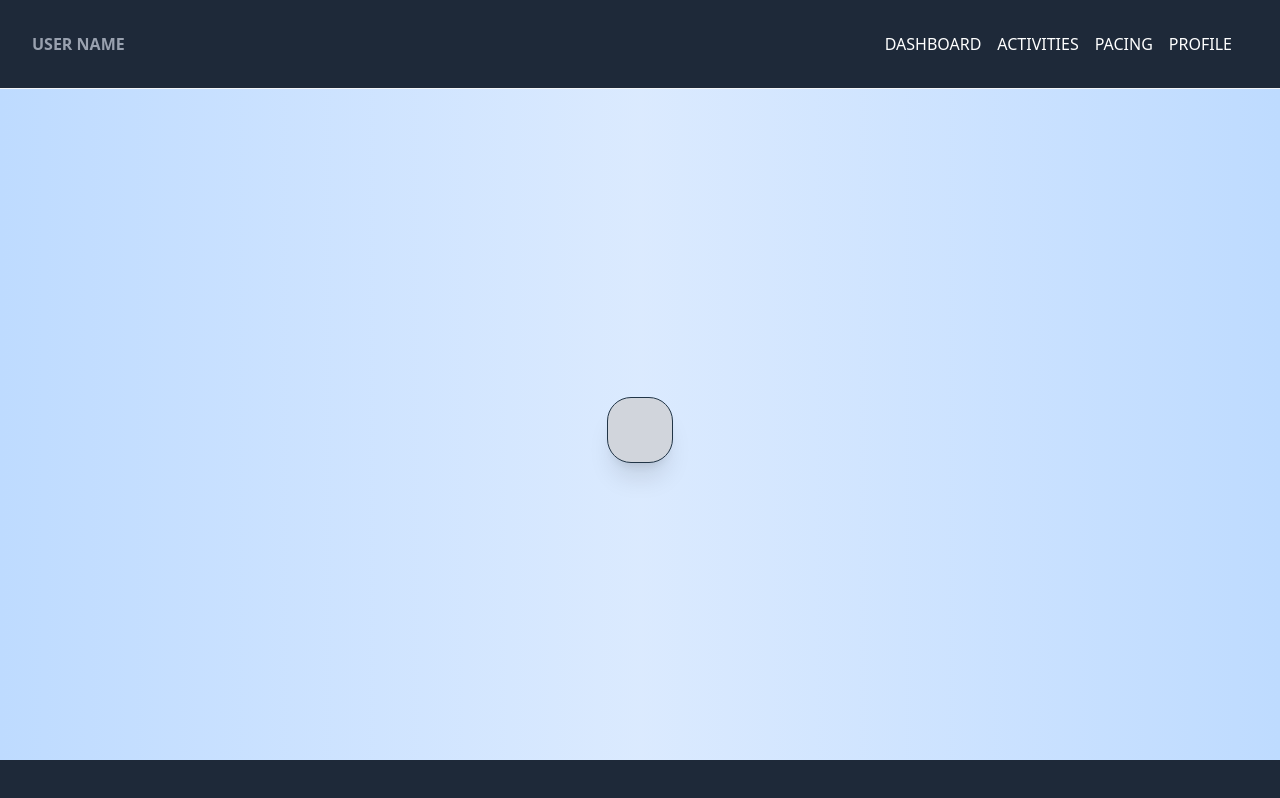
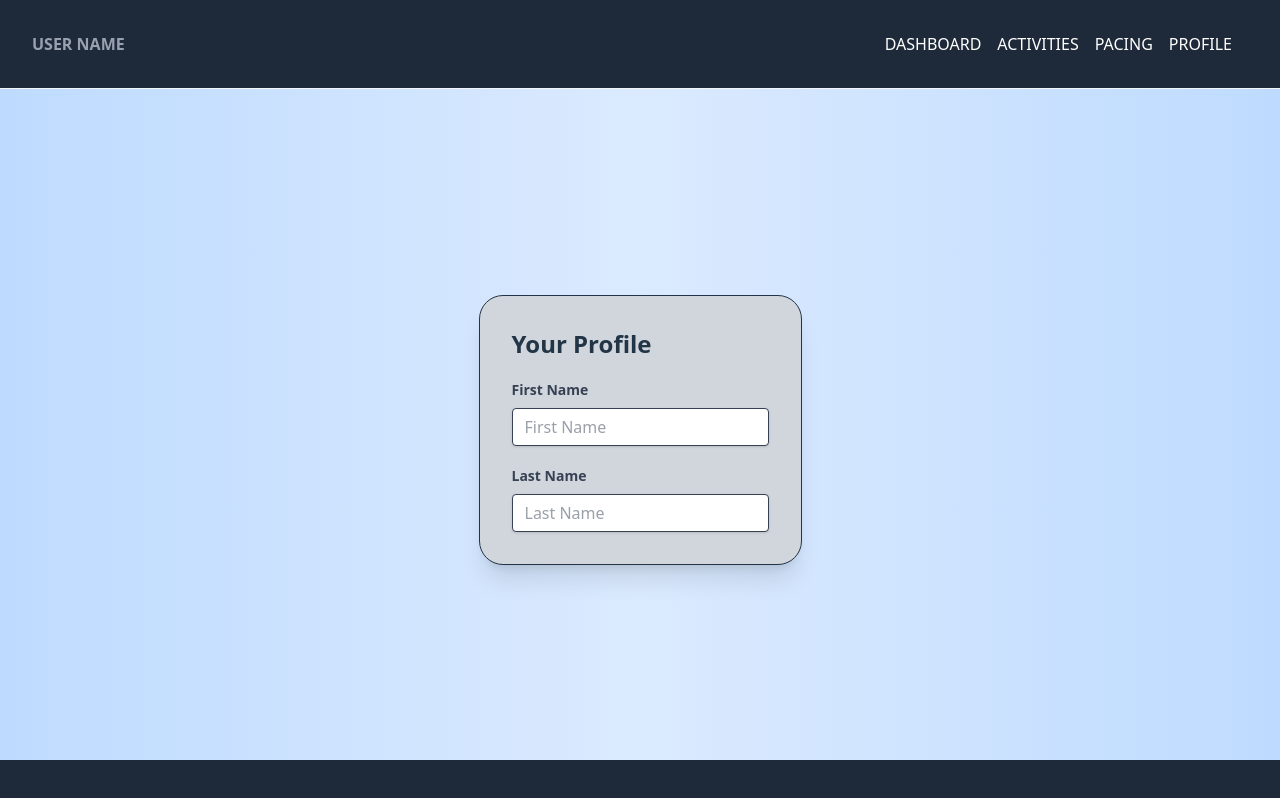
Before and after one commit to BrandtDavis/race-prep-multi-tool, a React (Vite) app in the folder client/: page /profile in a window 1280 px wide. Built offline with nearby package versions, Linux system fonts and the light colour scheme.

Commit message:
Add basic profile page

```diff
--- a/client/src/pages/ProfilePage.tsx
+++ b/client/src/pages/ProfilePage.tsx
@@ -1,8 +1,35 @@
+import TextInput from "../components/inputs/TextInput";
+import { useState } from "react";
+
 function ProfilePage() {
+    const [firstName, setFirstName] = useState("");
+    const [lastName, setLastName] = useState("");
+
     return (
       <div className="min pt-15 h-screen w-full flex items-center justify-center bg-gradient-to-r from-blue-200 via-blue-100 to-blue-200">
         <div className="max-w-[500px] rounded-3xl border bg-gray-300 p-8 mx-10 shadow-xl space-y-5">
+          <h2 className="col-span-6 text-2xl font-bold">Your Profile</h2>
+          <TextInput
+            inputId="firstName"
+            fieldName="firstName"
+            fieldValue={firstName}
+            onChange={(event: React.ChangeEvent<HTMLInputElement>) =>
+                setFirstName(event.target.value)
+            }
+            labelValue="First Name"
+            placeholder="First Name"
+          />
 
+          <TextInput
+            inputId="lastName"
+            fieldName="lastName"
+            fieldValue={lastName}
+            onChange={(event: React.ChangeEvent<HTMLInputElement>) =>
+                setLastName(event.target.value)
+            }
+            labelValue="Last Name"
+            placeholder="Last Name"
+          />
         </div>
       </div>
     )
```
